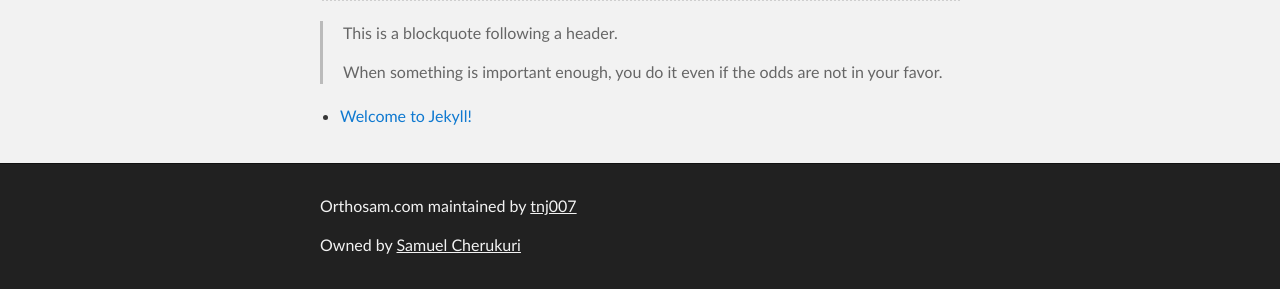
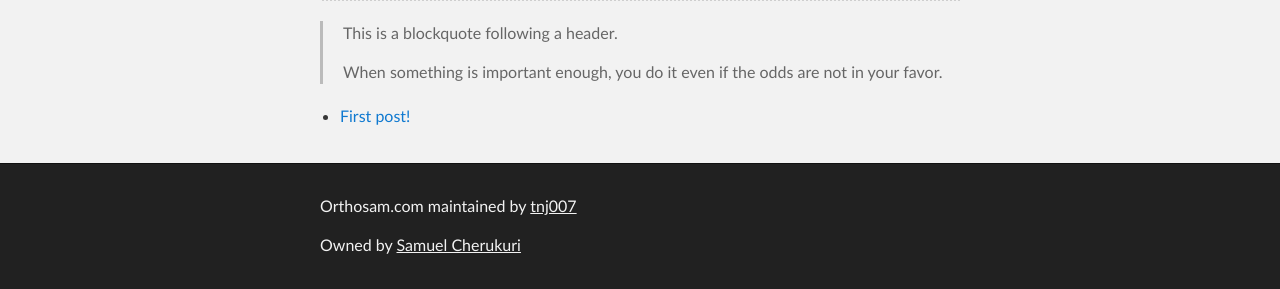
Before and after one commit to tnj007/samuel, a Jekyll site: the page built from index.md, in a window 1280 px wide. Shown: the part 770-1059 px from the top of the page. Built offline with Jekyll 4.4.1, drawn with Linux system fonts in a browser that asks for light colours.

Commit message:
Update 2018-04-23-how-to-write-a-blog.md

```diff
--- a/_posts/2018-04-23-how-to-write-a-blog.md
+++ b/_posts/2018-04-23-how-to-write-a-blog.md
@@ -1,6 +1,6 @@
 ---
 layout: post
-title:  "Welcome to Jekyll!"
+title:  "First post!"
 date:   2015-11-17 16:16:01 -0600
 categories: jekyll update
 ---
```
